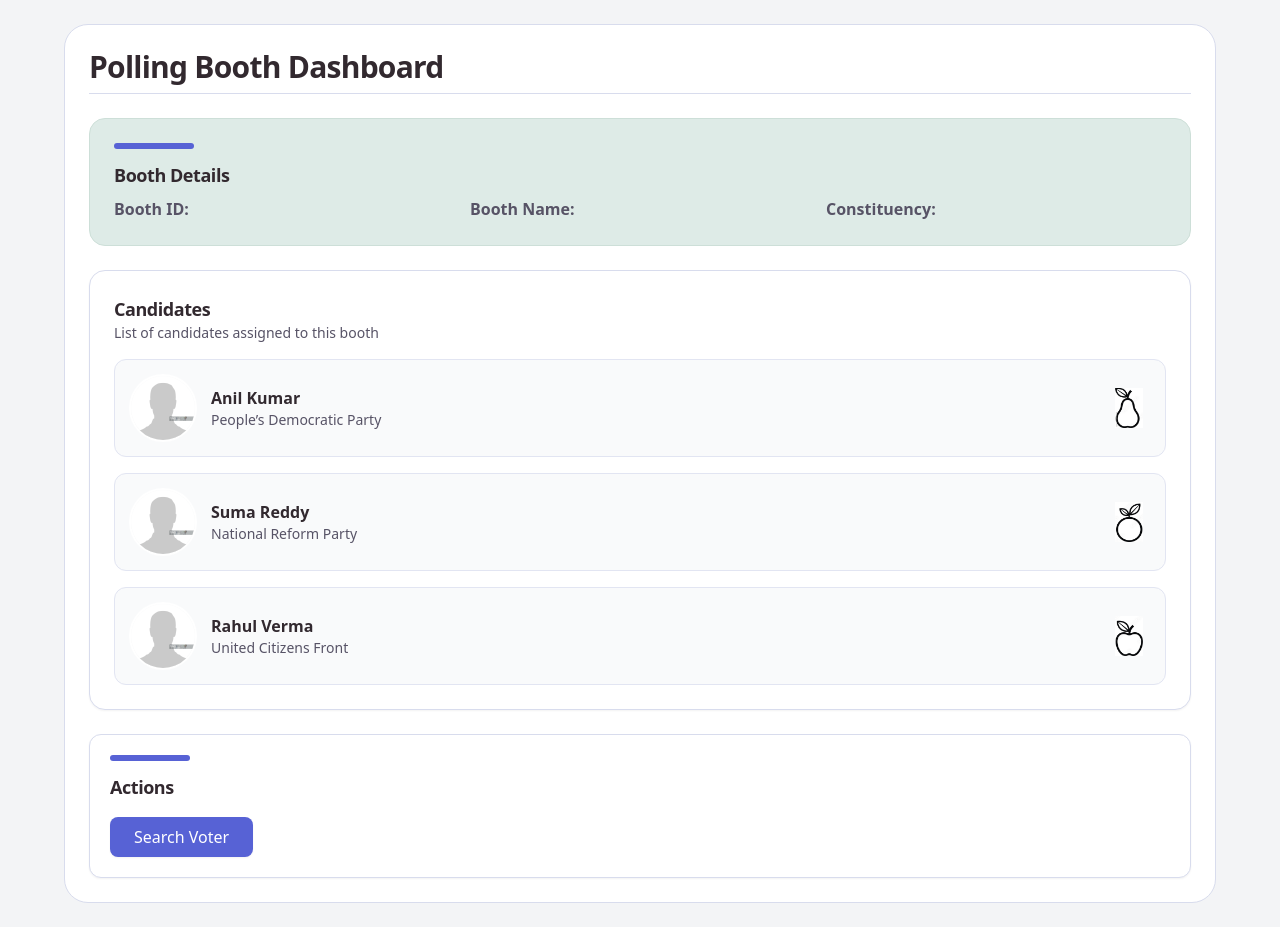
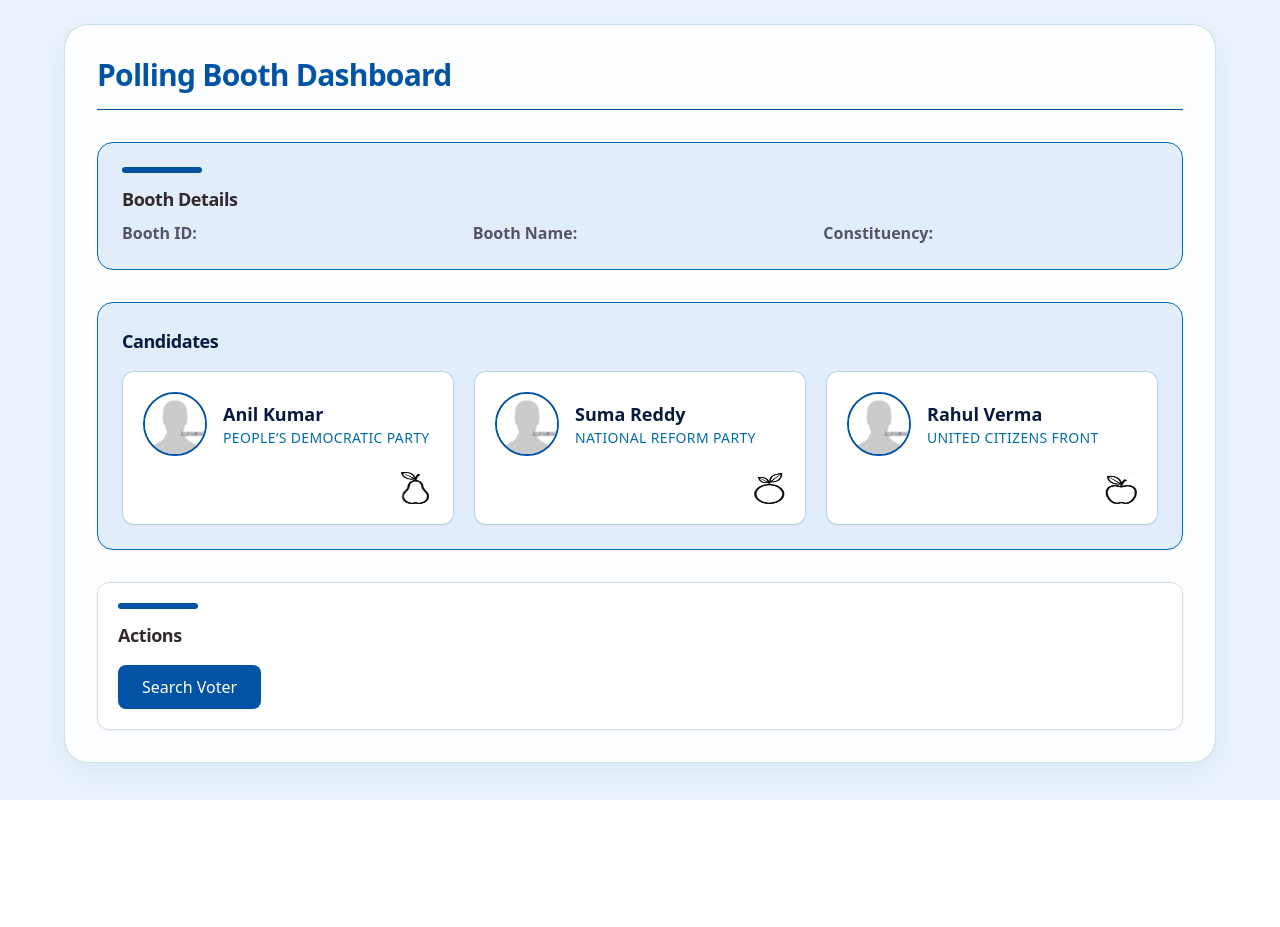
Before and after one commit to meghabchandran/2023-2027_BATCH_CSD334_04_VOTER_VERIFICATION_SYSTEM, a React (Vite) app in the folder my-react-app/: page /dashboard in a window 1280 px wide. After the commit the page ends 800 px from the top, so only its background shows below. Built offline with nearby package versions, Linux system fonts and the light colour scheme.

Commit message:
Update Dashboard.jsx

```diff
--- a/my-react-app/src/pages/Dashboard.jsx
+++ b/my-react-app/src/pages/Dashboard.jsx
@@ -8,19 +8,16 @@ function Dashboard() {
   const navigate = useNavigate();
 
   return (
-    <div className="min-h-screen bg-gray-100 px-4 py-6 sm:px-6">
-      {/* Workspace Surface */}
-      <div className="max-w-6xl mx-auto bg-white rounded-3xl p-5 sm:p-6 space-y-5 sm:space-y-6 border border-[#d8dced]">
-        {/* Header */}
-        <div className="flex items-center justify-between pb-2 border-b border-[#d8dced]">
-          <h1 className="text-3xl font-bold text-[#32292f] tracking-tight">
+    <div className="min-h-screen bg-[#B9D6F2]/30 px-4 py-6 sm:px-6">
+      <div className="max-w-6xl mx-auto bg-white/80 backdrop-blur-md rounded-3xl p-8 space-y-8 border border-[#006DAA]/20 shadow-[0_10px_30px_rgba(3,83,164,0.08)]">
+        <div className="flex items-center justify-between pb-4 border-b border-[#0353A4]">
+          <h1 className="text-3xl font-bold text-[#0353A4] tracking-tight">
             Polling Booth Dashboard
           </h1>
         </div>
-
         {/* Booth Details Section */}
-        <section className="bg-[#d1e3dd]/70 rounded-2xl p-6 border border-[#cddfd8]">
-          <div className="h-1.5 w-20 bg-[#5762d5] rounded-full mb-3"></div>
+        <section className="bg-[#B9D6F2]/40 border border-[#006DAA] rounded-2xl p-6">
+          <div className="h-1.5 w-20 bg-[#0353A4] rounded-full mb-3"></div>
 
           <h2 className="text-lg font-semibold tracking-tight text-[#32292f]">
             Booth Details
@@ -40,52 +37,56 @@ function Dashboard() {
             </p>
           </div>
         </section>
-
         {/* Candidates Section */}
-        <section className="bg-white rounded-2xl border border-[#d8dced] p-6 shadow-sm hover:shadow-md transition">
-          <h2 className="text-lg font-semibold tracking-tight text-[#32292f]">
+        <section className="bg-[#B9D6F2]/40 border border-[#006DAA] rounded-2xl p-6 shadow-sm mt-6">
+          <h2 className="text-lg font-semibold tracking-tight text-[#061A40] mb-4">
             Candidates
           </h2>
 
-          <p className="text-sm text-[#575366] mb-4">
-            List of candidates assigned to this booth
-          </p>
-
-          <div className="space-y-4">
+          <div className="grid grid-cols-1 sm:grid-cols-3 gap-5">
             {mockCandidates.map((candidate) => (
               <div
                 key={candidate.id}
-                className="flex items-center justify-between bg-gray-50 p-4 rounded-xl border border-[#e2e5f2] hover:bg-[#eef1fa] hover:shadow-sm transition"
+                className="
+                bg-white
+                border border-[#006DAA]/30
+                rounded-xl
+                p-5
+                shadow-sm
+                hover:bg-[#eef4fb]
+                hover:shadow-md
+                transition-all duration-300
+                "
               >
-                {/* LEFT SIDE */}
-                <div className="flex items-center gap-4">
+                <div className="flex items-center space-x-4">
                   <img
                     src={candidate.photo}
                     alt={candidate.name}
-                    className="w-16 h-16 rounded-full object-cover ring-2 ring-white shadow-sm"
+                    className="w-16 h-16 rounded-full border-2 border-[#0353A4]"
                   />
                   <div>
-                    <p className="font-semibold text-[#32292f]">
+                    <h3 className="text-lg font-semibold text-[#061A40]">
                       {candidate.name}
+                    </h3>
+                    <p className="text-sm uppercase tracking-wide text-[#006DAA]">
+                      {candidate.party}
                     </p>
-                    <p className="text-[#575366] text-sm">{candidate.party}</p>
                   </div>
                 </div>
-
-                {/* RIGHT SIDE (Party Logo) */}
-                <img
-                  src={candidate.partyLogo}
-                  alt={candidate.party}
-                  className="w-8 h-8 sm:w-10 sm:h-10 object-contain"
-                />
+                <div className="mt-4 flex justify-end">
+                  <img
+                    src={candidate.partyLogo}
+                    alt={`${candidate.party} logo`}
+                    className="w-8 h-8"
+                  />
+                </div>
               </div>
             ))}
           </div>
         </section>
-
         {/* Actions Section */}
         <section className="rounded-xl p-5 border border-[#d8dced] bg-white shadow-sm">
-          <div className="h-1.5 w-20 bg-[#5762d5] rounded-full mb-3"></div>
+          <div className="h-1.5 w-20 bg-[#0353A4] rounded-full mb-3"></div>
 
           <h2 className="text-lg font-semibold tracking-tight text-[#32292f] mb-4">
             Actions
@@ -94,7 +95,7 @@ function Dashboard() {
           <div className="flex flex-col sm:flex-row gap-4">
             <button
               onClick={() => navigate("/voters")}
-              className="w-full sm:w-auto inline-flex items-center justify-center gap-2 px-6 py-2 bg-[#5762d5] hover:bg-[#4b54c4] text-white font-medium rounded-lg shadow-sm hover:shadow-md transition"
+              className="px-6 py-2.5 bg-[#0353A4] hover:bg-[#003559] text-white font-medium rounded-lg shadow-sm transition"
             >
               Search Voter
             </button>
```
